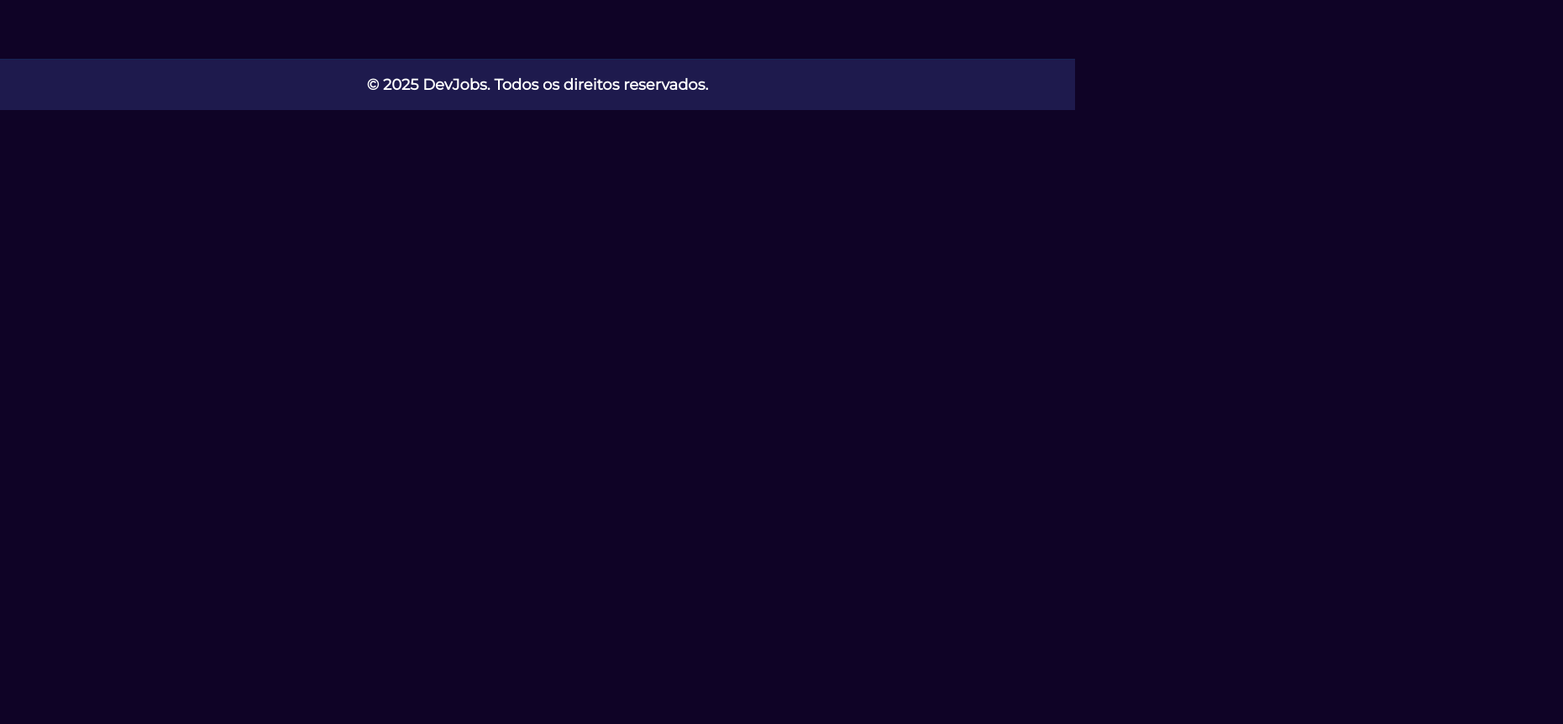
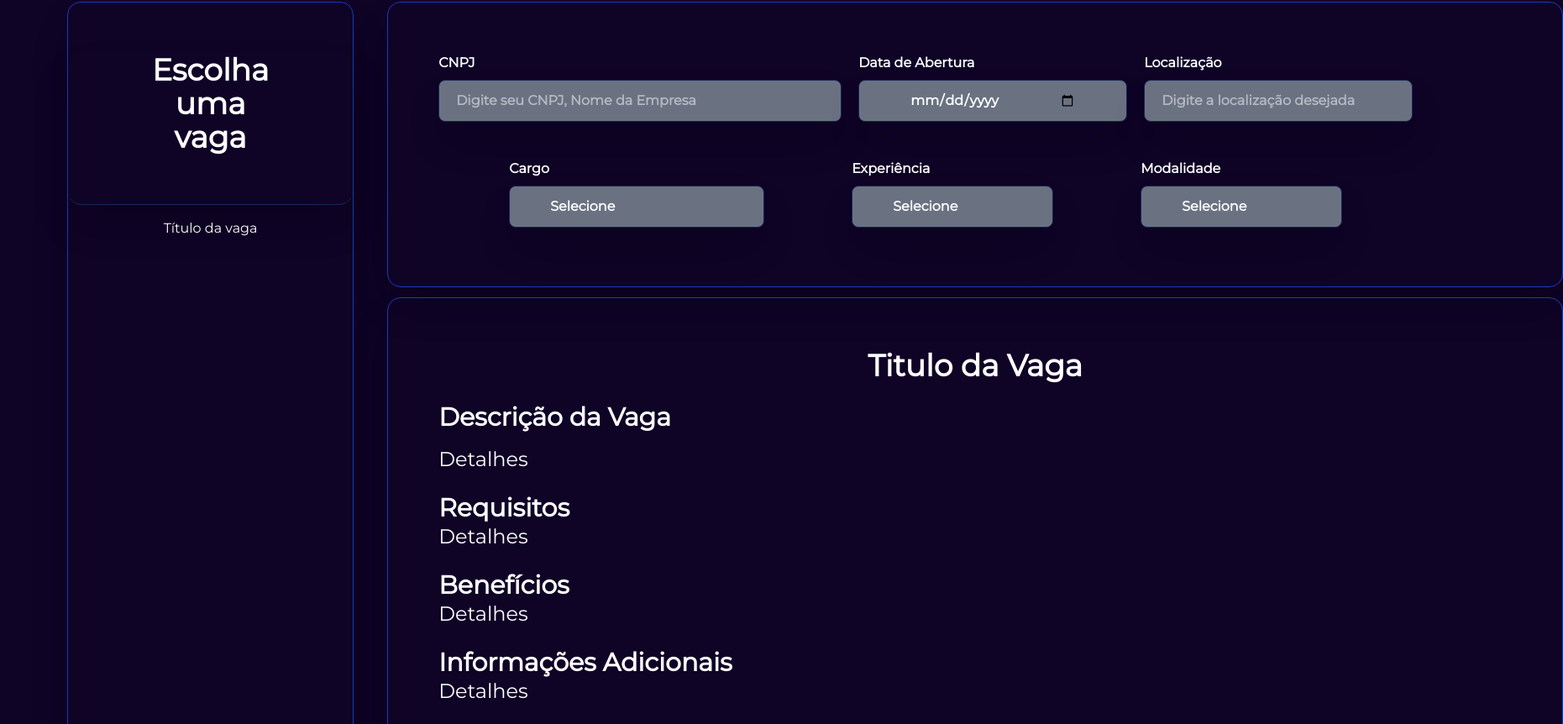
Before and after one commit to GabrielFDevelop/DevJobs, a Next.js app in the folder devJobs/: page /vagas in a window 1280 px wide. Shown: the part 258-1120 px from the top of the page at 84% size, 1861 px wide, since content can reach past the window. Before the commit the page ends 800 px from the top, so only its background shows below. Built offline with nearby package versions, Linux system fonts and the light colour scheme.

Commit message:
Nova implementação da tela de vagas

```diff
--- a/devJobs/src/app/vagas/page.tsx
+++ b/devJobs/src/app/vagas/page.tsx
@@ -16,11 +16,97 @@ export default async function Vagas() {
 
 
 	return(
-		<div>
-			<article className='flex items-center text-white justify-center mb-20 mt-20'>
-				<h1 className='text-center mt-5 mb-2 font-extrabold text-5xl'>Vagas</h1>
+		<main className='flex flex-col justify-center align-center'>
+			<article className='flex text-white justify-center mb-10 mt-10'>
+				<h1 className='text-center mt-5 mb-2 font-extrabold text-6xl'>Vagas</h1>
 			</article>
-		</div>
+			<div className='flex flex-row gap-10 mb-20 mx-20'>
+				<aside className='flex flex-col items-center border border-blue-800 rounded-2xl shadow-2xl h-250 py-15 w-180'>
+					<div className='flex items-center justify-center w-full pb-15 border-b border-blue-950 rounded-2xl shadow-2xl px-25'>
+						<h2 className='text-center text-white font-bold text-4xl'>Escolha uma vaga</h2>
+					</div>
+					<div className='flex flex-col items-center justify-center gap-4 p-4'>
+						<h3 className='text-center text-white'>Título da vaga</h3>
+
+					</div>
+				</aside>
+				<article className='flex flex-col items-center gap-3'>
+					<div className='flex text-white  border border-blue-800 rounded-2xl shadow-2xl h-85 w-350 py-15 px-15'>
+						<form action="" className='flex flex-col gap-7'>
+							<div className='flex flex-row justify-evenly gap-5'>
+								<label htmlFor="" className='flex flex-col font-extrabold gap-2 mb-4'>
+									CNPJ
+									<input type="text" placeholder='Digite seu CNPJ, Nome da Empresa' className='bg-gray-500 font-bold text-start w-120 px-5 py-3 border border-blue-950 rounded-lg shadow-2xl' />
+								</label>
+								<label htmlFor="" className='flex flex-col font-extrabold gap-2 mb-4 w-80'>
+									Data de Abertura
+									<input type="date" className='bg-gray-500 font-bold px-15 py-3 border border-blue-950 rounded-lg shadow-2xl' />
+								</label>
+								<label htmlFor="" className='flex flex-col font-extrabold gap-2 mb-4'>
+									Localização
+									<input type="text" placeholder='Digite a localização desejada' className='bg-gray-500 font-bold w-80 px-5 py-3 border border-blue-950 rounded-lg shadow-2xl' />
+								</label>
+							</div>
+							<div className='flex flex-row justify-evenly gap-5'>
+								<label htmlFor="" className='flex font-extrabold flex-col gap-2 mb-4'>
+									Cargo
+									<select name="cargo" id="" className='flex bg-gray-500 px-12 py-3 font-bold border border-blue-950 rounded-lg shadow-2xl appearance-none cursor-pointer'>
+										<option value="">Selecione</option>
+										<option value="devBack">Desenvolvedor Back-End</option>
+										<option value="devFront">Desenvolvedor Front-End</option>
+										<option value="devFull">Desenvolvedor Full-Stack</option>
+										<option value="devMobile">Desenvolvedor Mobile</option>
+										<option value="devData">Desenvolvedor de Dados</option>
+										<option value="devDevops">DevOps</option>
+									</select>
+								</label>
+								<label htmlFor="" className='flex flex-col font-extrabold gap-2 mb-4'>
+									Experiência
+									<select name="experiencia" id="" className='flex font-bold bg-gray-500 w-60 px-12 py-3 border border-blue-950 rounded-lg shadow-2xl appearance-none cursor-pointer'>
+										<option value="">Selecione</option>
+										<option value="junior">Junior</option>
+										<option value="pleno">Pleno</option>
+										<option value="senior">Senior</option>
+									</select>
+								</label>
+								<label htmlFor="" className='flex flex-col font-extrabold gap-2 mb-4'>
+									Modalidade
+									<select name="modalidade" id="" className='flex font-bold bg-gray-500 w-60 px-12 py-3 border border-blue-950 rounded-lg shadow-2xl appearance-none cursor-pointer'>
+										<option value="">Selecione</option>
+										<option value="presencial">Presencial</option>
+										<option value="remoto">Remoto</option>
+										<option value="hibrido">Híbrido</option>
+									</select>
+								</label>
+							</div>
+						</form>
+					</div>
+					<article className='flex flex-col border text-white border-blue-800 rounded-2xl shadow-2xl h-162 w-350 gap-6 py-15 px-15 overflow-y-scroll scroll-behavior-smooth'>
+						<h2 className='text-center text-4xl font-extrabold'>Titulo da Vaga</h2>
+						<div className='flex flex-col gap-4'>
+							<h3 className='text-start text-3xl font-bold'>Descrição da Vaga</h3>
+							<p className='text-start text-2xl font-medium'>Detalhes</p>
+						</div>
+						<div>
+							<h3 className='text-start text-3xl font-bold'>Requisitos</h3>
+							<p className='text-start text-2xl font-medium'>Detalhes</p>
+						</div>
+						<div>
+							<h3 className='text-start text-3xl font-bold'>Benefícios</h3>
+							<p className='text-start text-2xl font-medium'>Detalhes</p>
+						</div>
+						<div>
+							<h3 className='text-start text-3xl font-bold'>Informações Adicionais</h3>
+							<p className='text-start text-2xl font-medium'>Detalhes</p>
+						</div>
+						<div>
+							<h3 className='text-start text-3xl font-bold'>Como se candidatar</h3>
+							<p className='text-start text-2xl font-medium'>Detalhes</p>
+						</div>
+					</article>
+				</article>
+			</div>
+		</main>
 	)
 }
 {/* <div className="flex flex-col gap-4 mx-2">
```
